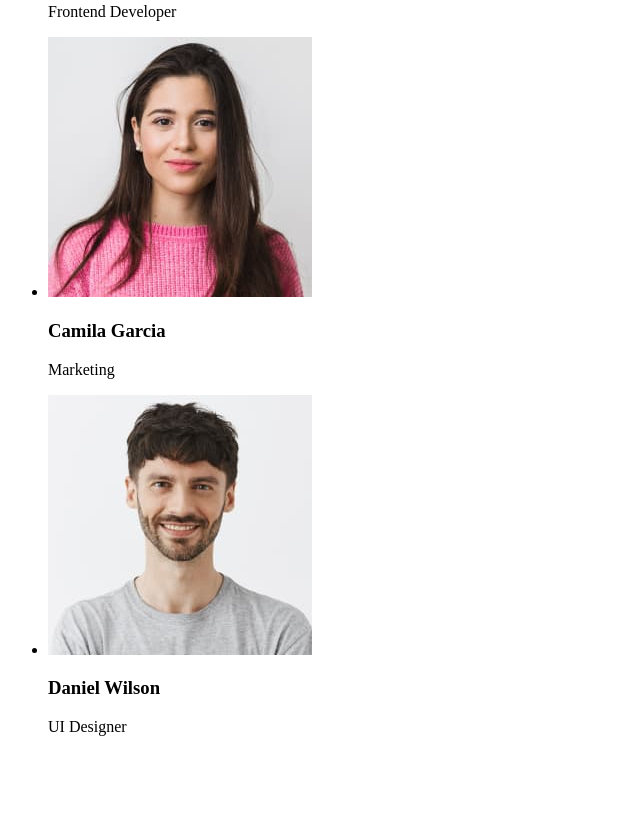
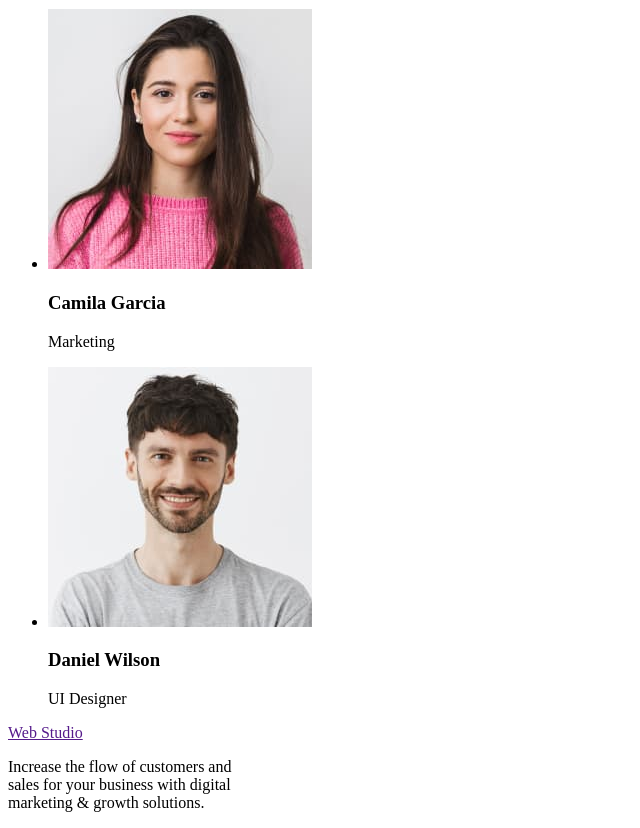
Before and after one commit to Judozsu/goit-markup-hw-01, a plain HTML site: page index.html in a window 1280 px wide. Shown: the part 1471-2299 px from the top of the page, without its empty margins (0-640 px from the left). Before the commit the page ends 2223 px from the top, so only its background shows below. Drawn offline with Linux system fonts and the light colour scheme.

Commit message:
homework

```diff
--- a/index.html
+++ b/index.html
@@ -7,7 +7,7 @@
 </head>
 <body>
     <header>
-      <img src="img/Logo.png" alt="logo">
+
         <nav>
           <a href="">Web Studio</a>
           <ul>
@@ -76,7 +76,10 @@ problem to walk away with the<br /> perfect and creative solution.
     </main>
 
     <footer>
-
+      <a href="">Web Studio</a>
+      <p>
+        Increase the flow of customers and<br /> sales for your business with digital<br /> marketing & growth solutions.
+      </p>
     </footer>
 
 </body>
```
